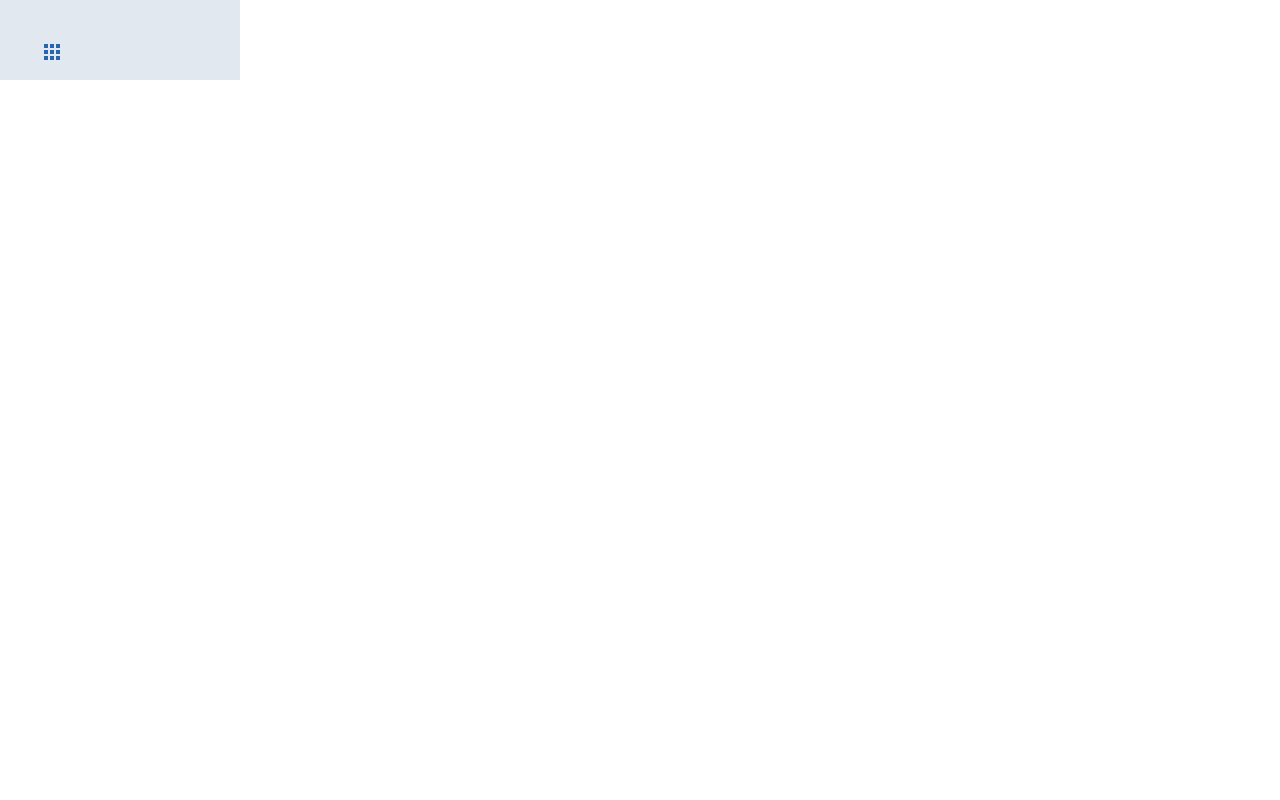
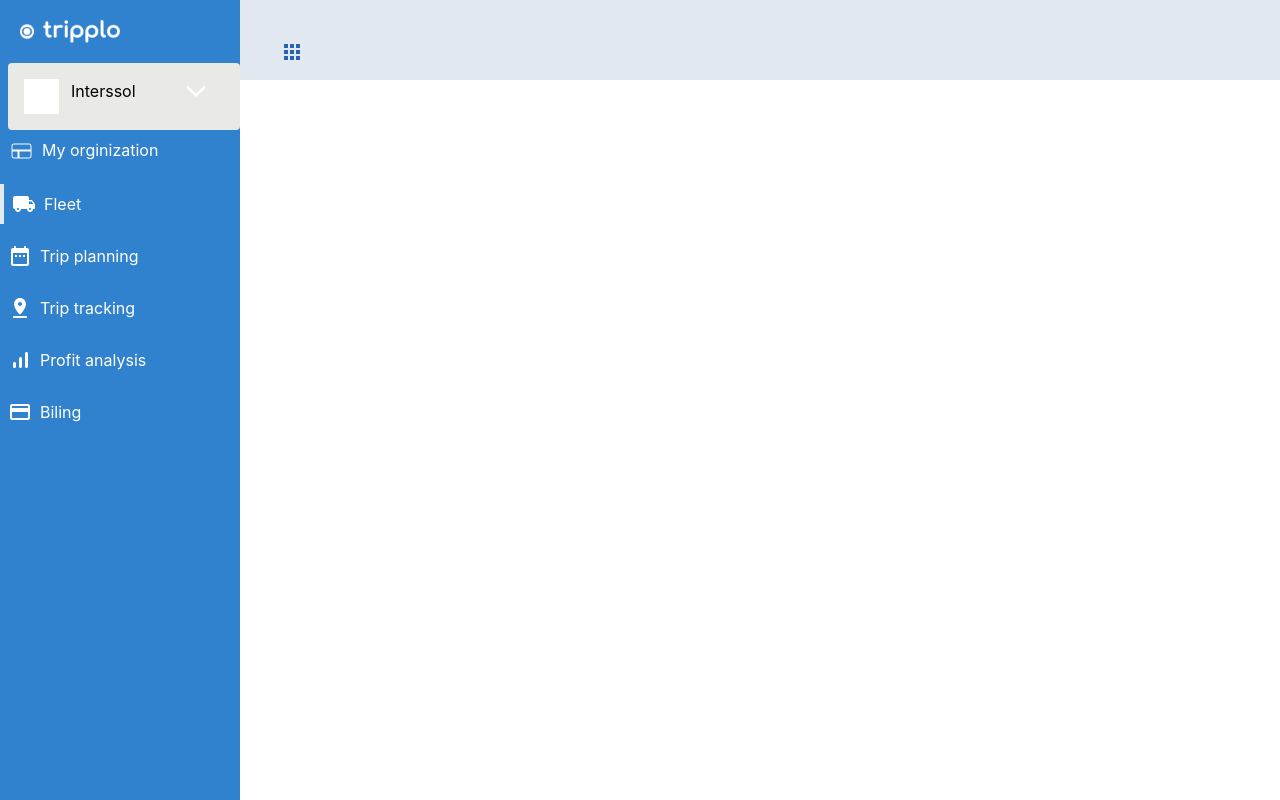
Before and after one commit to AmoDinho/tripplo-dashboard, a React (Create React App) app: page / in a window 1280 px wide. Built offline with nearby package versions, Linux system fonts and the light colour scheme.

Commit message:
looks like its working

```diff
--- a/src/App.js
+++ b/src/App.js
@@ -1,10 +1,13 @@
-import React from 'react';
+import React, { useState } from 'react';
 import styled from 'styled-components'
 import SideNav from './components/navigation/SideNav'
 import TopNav from './components/navigation/TopNav'
 
 function App() {
-
+  const [isOpen, setIsOpen] = useState(true)
+  const toggle = () => {
+    setIsOpen(!isOpen)
+  }
   const GridStyles = styled.div`
   display: grid;
   grid-template-columns: 240px 1fr;
@@ -18,18 +21,20 @@ height: 100vh;
 
   `
 
+
+
   return (
     <div className="App">
 
       <GridStyles>
 
 
-        <SideNav />
+        <SideNav isOpen={isOpen} />
 
 
 
 
-        <TopNav />
+        <TopNav onClick={toggle} />
 
 
 
--- a/src/components/navigation/SideNav.js
+++ b/src/components/navigation/SideNav.js
@@ -8,10 +8,10 @@ import TruckIcon from '../../assets/local_shipping.svg'
 import CardIcon from '../../assets/credit_card.svg'
 import TrackingIcon from '../../assets/pin_drop.svg'
 import ClientDropdown from '../dropdowns/ClientDropdown'
-const SideNav = () => {
+const SideNav = ({ isOpen }) => {
     return (
         <>
-            <div className="bg-blue-600 h-screen lg:w-auto sm:hidden">
+            <div className={isOpen ? 'bg-blue-600 h-screen lg:w-auto ' : 'hidden'}>
 
                 {/* */}
 
```
